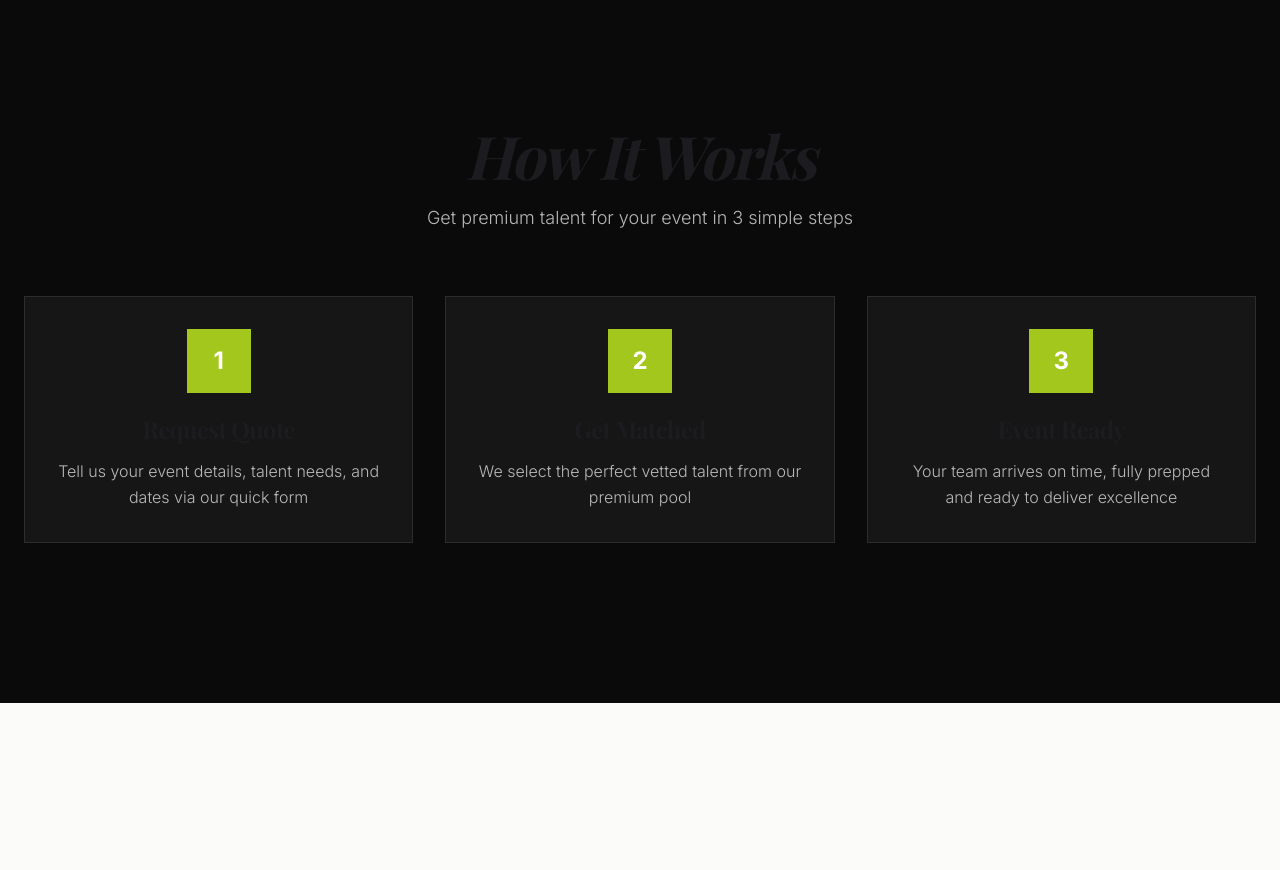
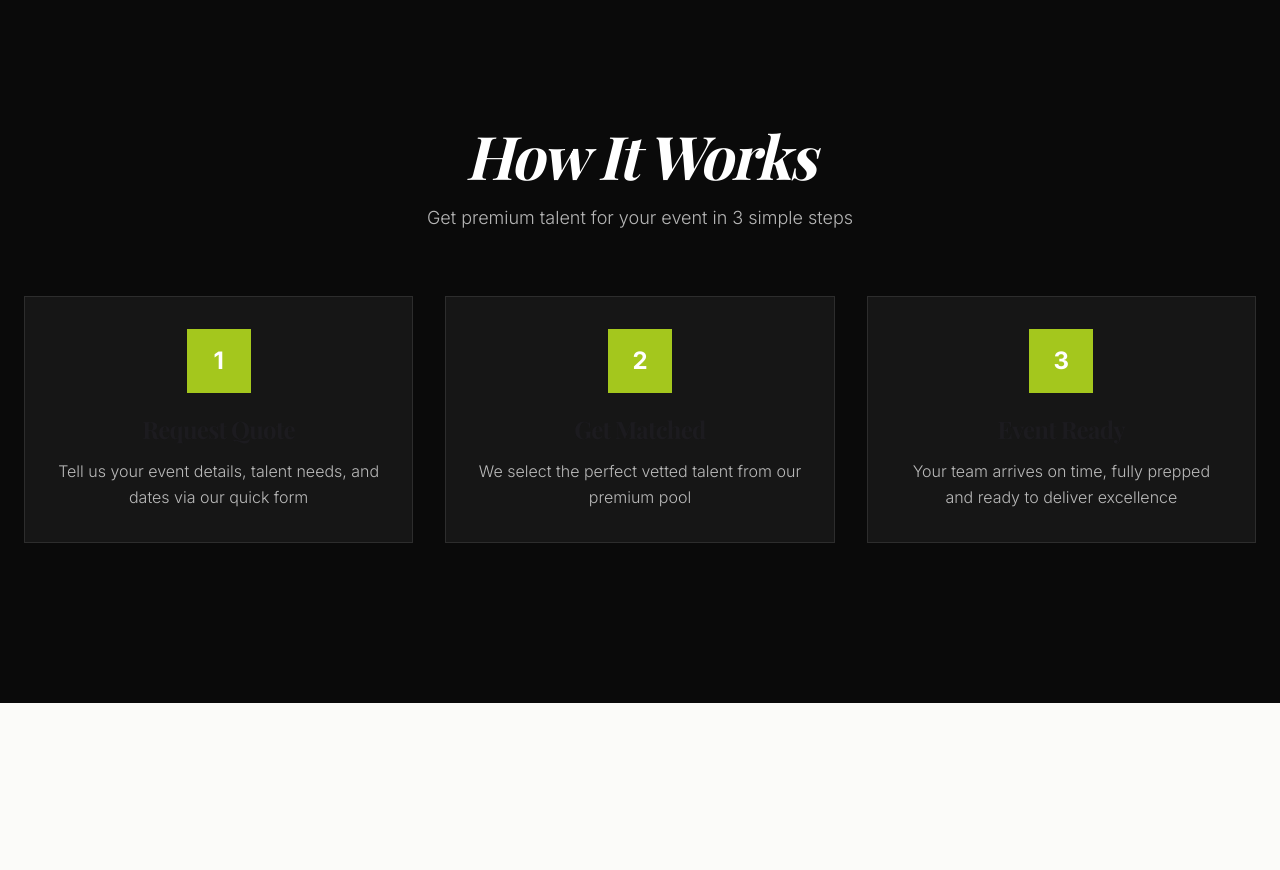
Before and after one commit to YassinAliYassin/fresh-people-co-za, a React (Vite) app: page /#/ in a window 1280 px wide. Shown: the part 2140-3010 px from the top of the page. Built offline with nearby package versions, Linux system fonts and the light colour scheme; a web font is replaced by a local one.

Commit message:
Fix How It Works heading visibility + ensure text-white on dark backgrounds

```diff
--- a/src/pages/Home.jsx
+++ b/src/pages/Home.jsx
@@ -107,7 +107,7 @@ export default function Home() {
             viewport={{ once: true }}
             className="text-center mb-16 space-y-4"
           >
-            <h2 className="text-4xl md:text-6xl font-display font-bold italic">How It Works</h2>
+            <h2 className="text-4xl md:text-6xl font-display font-bold italic text-white">How It Works</h2>
             <p className="text-white/70 max-w-2xl mx-auto text-lg leading-relaxed">Get premium talent for your event in 3 simple steps</p>
           </motion.div>
 
```
